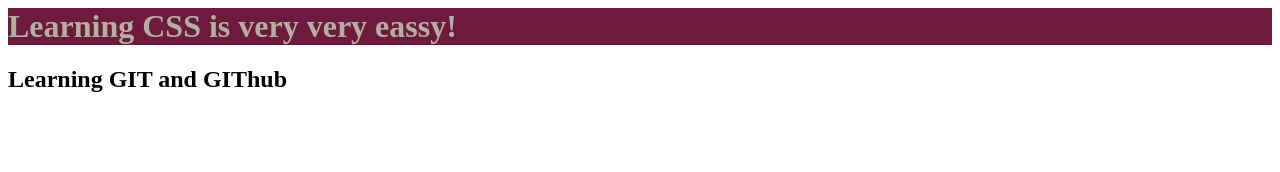
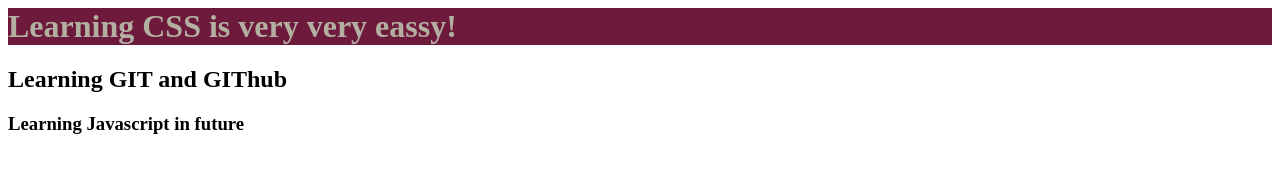
Before and after one commit to mahesh9701/This-is-my-first-HTML-project-with-GIT-Weekend-Batch-, a plain HTML site: page index.html in a window 1280 px wide. Drawn offline with Linux system fonts and the light colour scheme.

Commit message:
Third commit

```diff
--- a/index.html
+++ b/index.html
@@ -11,6 +11,7 @@
 
   <h1>Learning CSS is very very eassy!</h1>
   <h2>Learning GIT and GIThub</h2>
+  <h3>Learning Javascript in future</h3>
 
 
 
```
